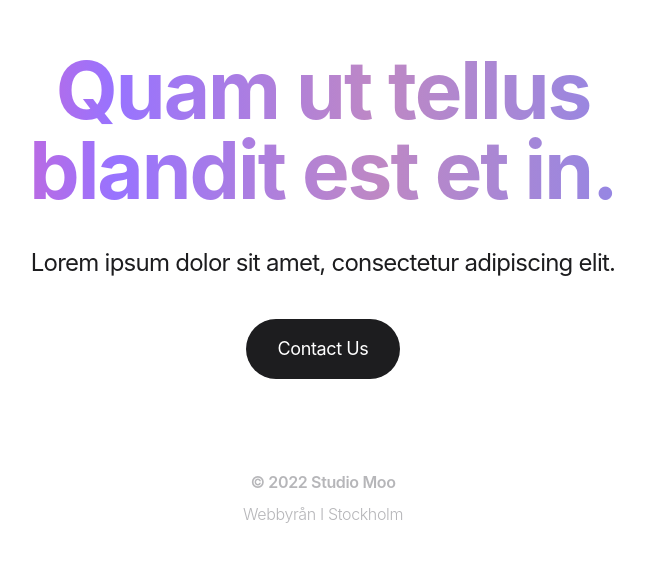
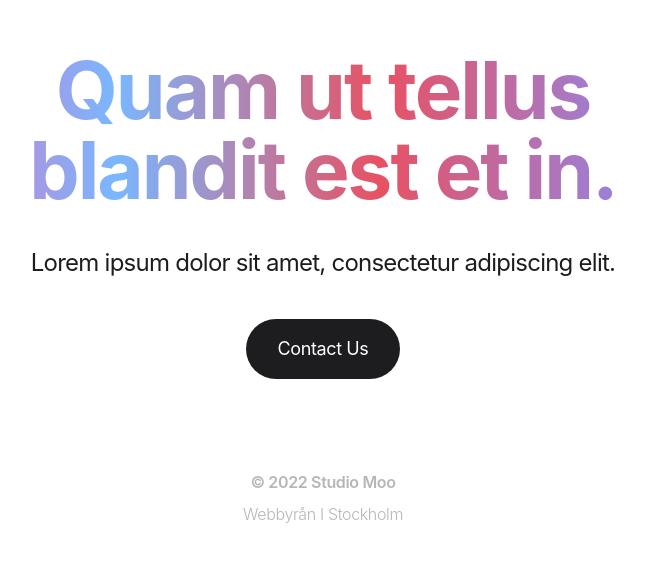
Before and after one commit to TheBoringBOT/studio-moo, a Next.js app: page / in a window 1280 px wide. Shown: the part 4840-5402 px from the top of the page, without its empty margins (317-962 px from the left). Built offline with nearby package versions, Linux system fonts and the light colour scheme.

Commit message:
style: gradient colors updated

```diff
--- a/styles/index.css
+++ b/styles/index.css
@@ -35,11 +35,11 @@ textarea {
       90deg,
       #ff763c 0%,
       #ff5aaa 16.5%,
-      #9873ff 33%,
-      #be88c4 49.5%,
+      #79b7ff 33%,
+      #e85163 49.5%,
       #9186e7 66%,
       #92c9f9 82.5%,
-      #c7f8ff 100%
+      #ffe588 100%
     );
     background-size: 200% 200%;
     -webkit-background-clip: text;
```
